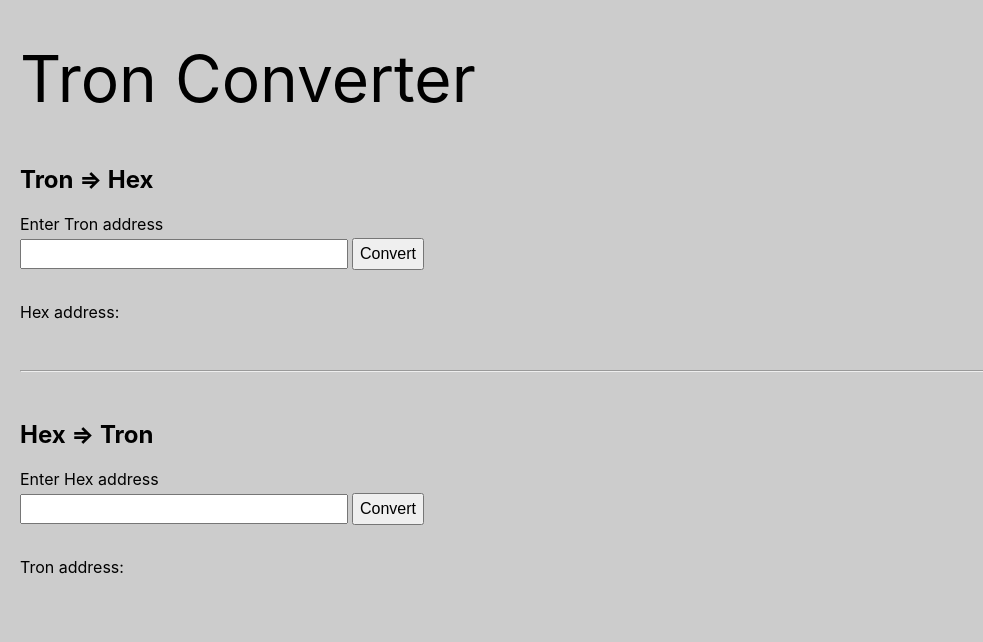
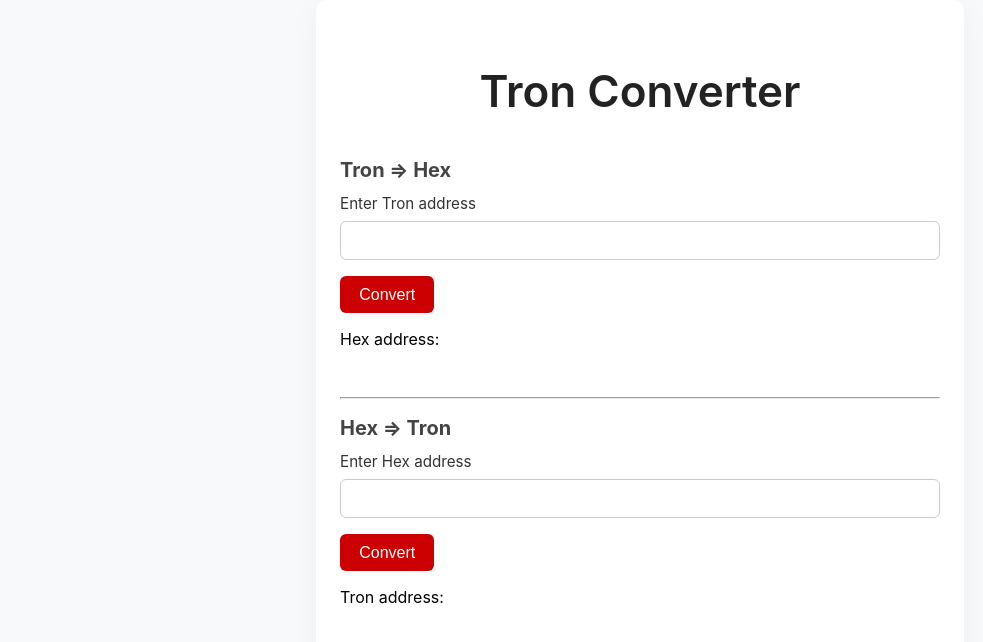
Before and after one commit to BriungRi/tron-converter, a React (Vite) app: page / in a window 1280 px wide. Shown: the top 642 px of the page, without its empty margins (0-983 px from the left). Built offline with nearby package versions, Linux system fonts and the light colour scheme.

Commit message:
Style refresh

```diff
--- a/src/App.css
+++ b/src/App.css
@@ -1,37 +1,64 @@
+/* Global styles */
+body {
+  font-family: 'Inter', sans-serif;
+  background-color: #f8f9fa;
+  margin: 0;
+  padding: 0;
+}
+
 .App {
-  text-align: left;
-  background-color: #cccccc;
-  padding: 40px 20px;
-  min-height: 100vh;
+  max-width: 600px;
+  margin: 0 auto;
+  padding: 4rem 1.5rem;
+  background: #ffffff;
+  box-shadow: 0 8px 30px rgba(0, 0, 0, 0.05);
+  border-radius: 12px;
 }
 
 .App header {
-  font-size: 4rem;
-  margin-bottom: 48px;
+  font-size: 2.75rem;
+  font-weight: 600;
+  color: #222;
+  margin-bottom: 2.5rem;
+  text-align: center;
 }
 
 .InputSection {
-  margin: 48px 0px;
+  margin-bottom: 3rem;
+}
+
+h2 {
+  font-size: 1.25rem;
+  color: #444;
+  margin-bottom: 0.75rem;
 }
 
 .App label {
-  margin-bottom: 4px;
+  font-size: 0.95rem;
   display: block;
+  margin-bottom: 0.5rem;
+  color: #333;
 }
 
 .InputField {
-  width: 320px;
-  height: 24px;
+  width: 100%;
+  padding: 0.6rem 0.75rem;
   font-size: 1rem;
-  margin-right: 4px;
+  border-radius: 6px;
+  border: 1px solid #ccc;
+  margin-bottom: 1rem;
+  box-sizing: border-box;
 }
 
 .InputButton {
-  height: 32px;
+  background-color: #cc0000;
+  color: white;
+  border: none;
+  padding: 0.6rem 1.2rem;
   font-size: 1rem;
-  margin-bottom: 16px;
+  border-radius: 6px;
+  cursor: pointer;
+  transition: background-color 0.2s ease;
 }
 
-.ConversionResult {
-  font-size: 1rem;
-}
+.InputButton:hover
```
